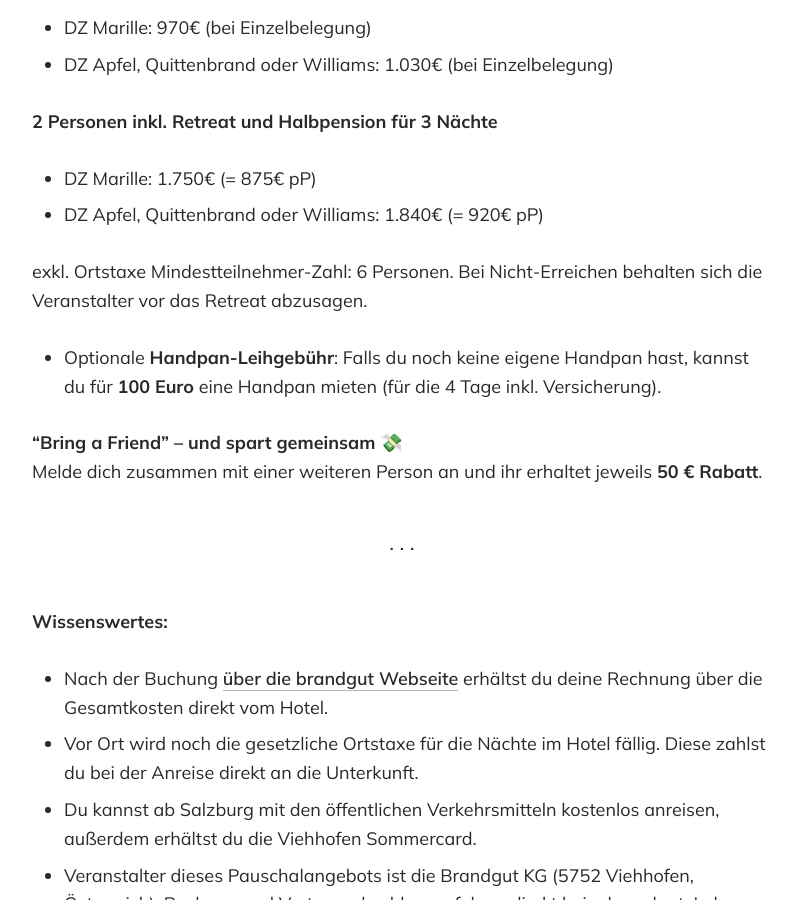
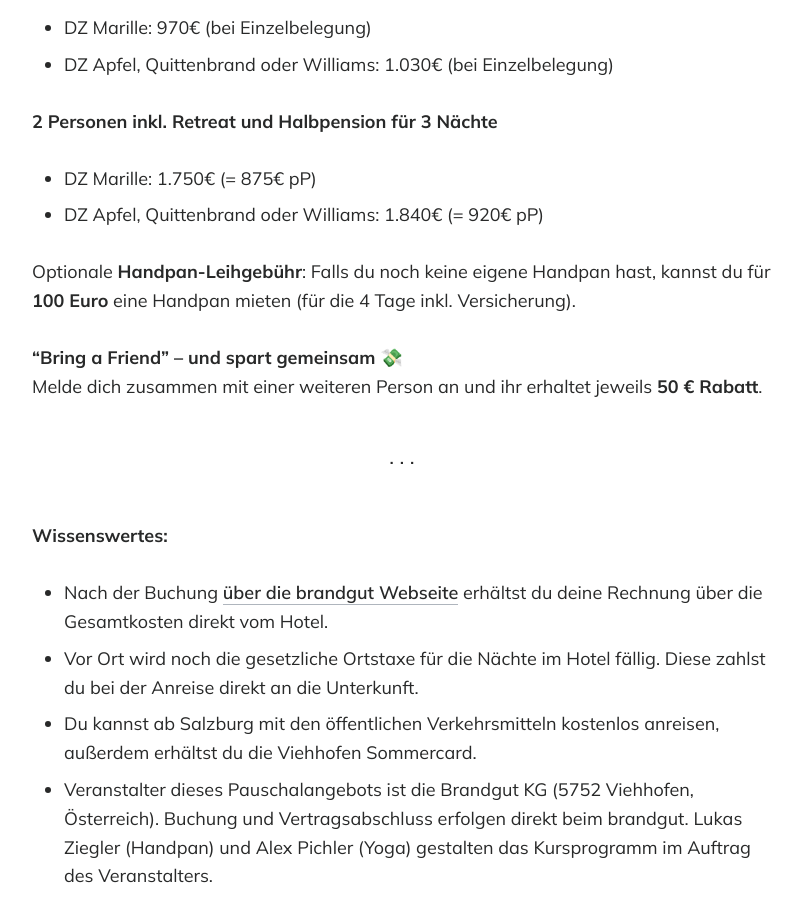
Before and after one commit to lukasziegler/retreats-in-oesterreich, a Jekyll site: the page built from _posts/2026-09-24-handpan-retreat-brandgut-2026.markdown, in a window 1280 px wide and 900 px high, scrolled down 5725 px. Shown: the whole window, without its empty margins (238-1040 px from the left). Built offline with Jekyll 4.4.1, drawn with Linux system fonts in a browser that asks for light colours.

Commit message:
copy update

```diff
--- a/_posts/2026-09-24-handpan-retreat-brandgut-2026.markdown
+++ b/_posts/2026-09-24-handpan-retreat-brandgut-2026.markdown
@@ -124,11 +124,8 @@
 - DZ Marille: 1.750€ (= 875€ pP)
 - DZ Apfel, Quittenbrand oder Williams: 1.840€ (= 920€ pP)
 
-exkl. Ortstaxe
-Mindestteilnehmer-Zahl: 6 Personen.
-Bei Nicht-Erreichen behalten sich die Veranstalter vor das Retreat abzusagen.
-
-- Optionale **Handpan-Leihgebühr**: Falls du noch keine eigene Handpan hast, kannst du für **100 Euro** eine Handpan mieten (für die 4 Tage inkl. Versicherung).
+Optionale **Handpan-Leihgebühr**:
+Falls du noch keine eigene Handpan hast, kannst du für **100 Euro** eine Handpan mieten (für die 4 Tage inkl. Versicherung).
 
 <strong id="bring-a-friend">"Bring a Friend" – und spart gemeinsam 💸</strong><br>
 Melde dich zusammen mit einer weiteren Person an und ihr erhaltet jeweils **50 € Rabatt**.
```
